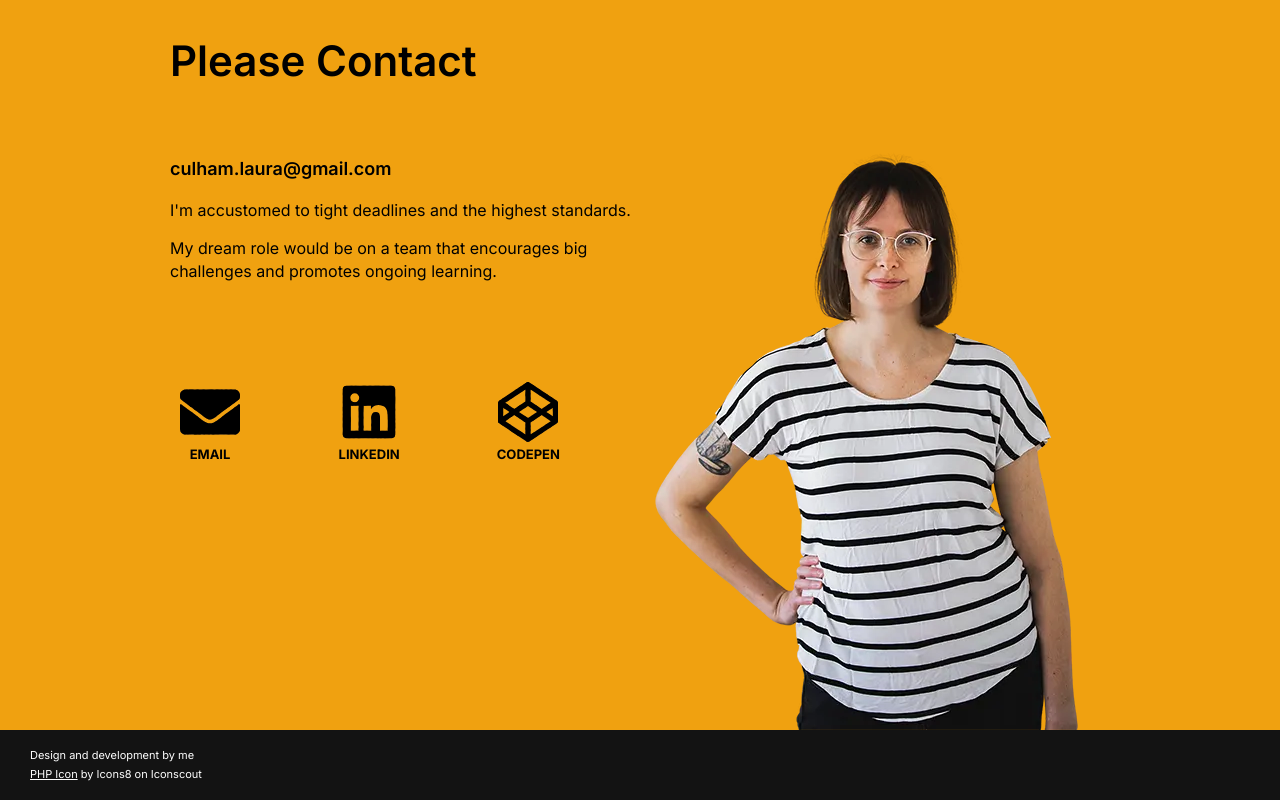
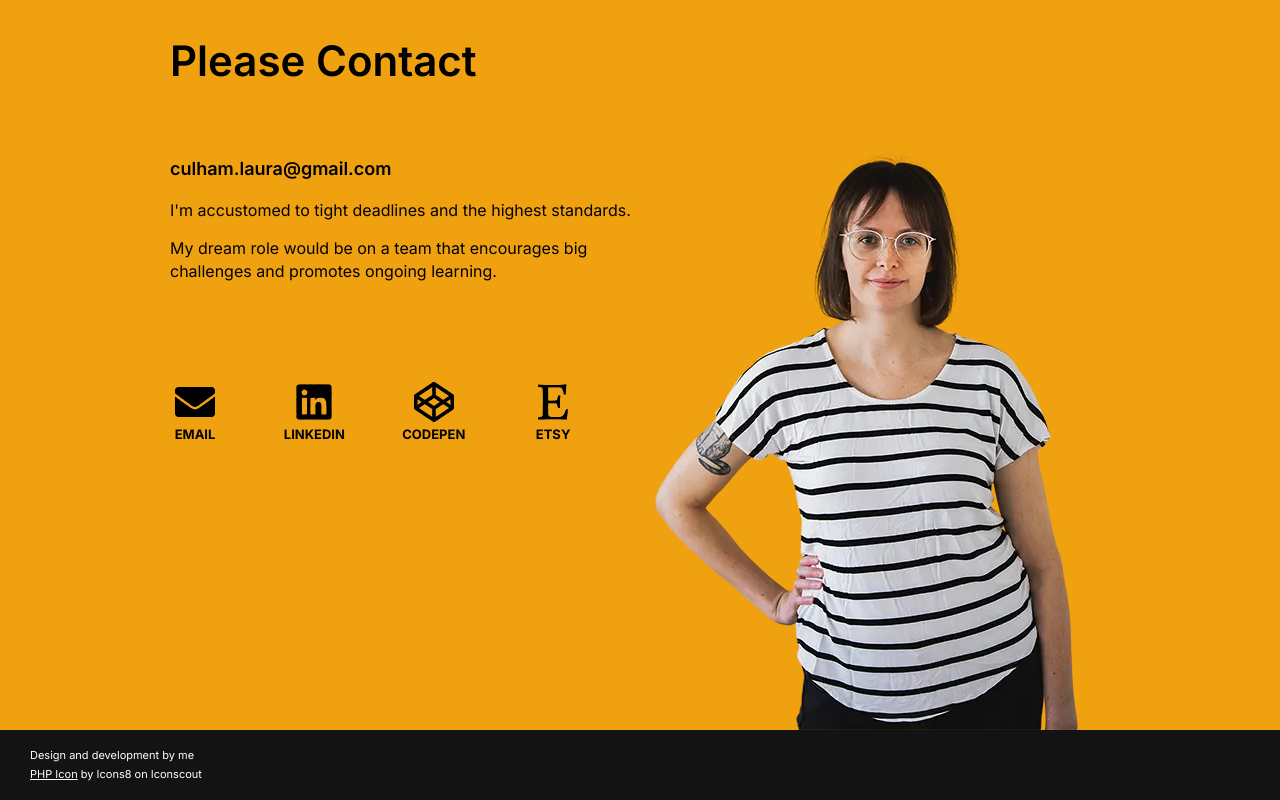
Before and after one commit to LauraSalgado1/Portfolio, a website: page index.html in a window 1280 px wide. Shown: the part 6155-6955 px from the top of the page. Drawn offline with Linux system fonts and the light colour scheme.

Commit message:
add etsy

```diff
--- a/index.html
+++ b/index.html
@@ -1474,7 +1474,7 @@
                 and promotes ongoing&nbsp;learning.
               </p>
 
-              <ul class="no-list-style one-row row-of-three">
+              <ul class="no-list-style one-row row-of-four">
                 <li>
                   <a
                     href="mailto:culham.laura@gmail.com"
@@ -1636,6 +1636,62 @@
                     CodePen
                   </a>
                 </li>
+
+                <li>
+                  <a
+                    href="https://www.etsy.com/shop/laurasalgadoart"
+                    class="center-both link-3"
+                    target="_blank"
+                    rel="noreferrer"
+                  >
+                    <div class="contact-svg-box">
+                      <svg
+                        aria-hidden="true"
+                        focusable="false"
+                        xmlns="http://www.w3.org/2000/svg"
+                        viewBox="0 0 384 512"
+                        width="60"
+                        height="60"
+                        class="leopard"
+                      >
+                        <defs>
+                          <pattern
+                            id="leopard4"
+                            patternUnits="userSpaceOnUse"
+                            width="700"
+                            height="700"
+                          >
+                            <image
+                              href="/images/leopard.jpg"
+                              x="0"
+                              y="0"
+                              width="700"
+                              height="700"
+                            />
+                          </pattern>
+                        </defs>
+                        <path
+                          fill="url(#leopard4)"
+                          d="M384 348c-1.75 10.75-13.75 110-15.5 132-117.879-4.299-219.895-4.743-368.5 0v-25.5c45.457-8.948 60.627-8.019 61-35.25 1.793-72.322 3.524-244.143 0-322-1.029-28.46-12.13-26.765-61-36v-25.5c73.886 2.358 255.933 8.551 362.999-3.75-3.5 38.25-7.75 126.5-7.75 126.5H332C320.947 115.665 313.241 68 277.25 68h-137c-10.25 0-10.75 3.5-10.75 9.75V241.5c58 .5 88.5-2.5 88.5-2.5 29.77-.951 27.56-8.502 40.75-65.251h25.75c-4.407 101.351-3.91 61.829-1.75 160.25H257c-9.155-40.086-9.065-61.045-39.501-61.5 0 0-21.5-2-88-2v139c0 26 14.25 38.25 44.25 38.25H263c63.636 0 66.564-24.996 98.751-99.75H384z"
+                        />
+                      </svg>
+
+                      <svg
+                        aria-hidden="true"
+                        focusable="false"
+                        class="black"
+                        xmlns="http://www.w3.org/2000/svg"
+                        viewBox="0 0 384 512"
+                      >
+                        <path
+                          d="M384 348c-1.75 10.75-13.75 110-15.5 132-117.879-4.299-219.895-4.743-368.5 0v-25.5c45.457-8.948 60.627-8.019 61-35.25 1.793-72.322 3.524-244.143 0-322-1.029-28.46-12.13-26.765-61-36v-25.5c73.886 2.358 255.933 8.551 362.999-3.75-3.5 38.25-7.75 126.5-7.75 126.5H332C320.947 115.665 313.241 68 277.25 68h-137c-10.25 0-10.75 3.5-10.75 9.75V241.5c58 .5 88.5-2.5 88.5-2.5 29.77-.951 27.56-8.502 40.75-65.251h25.75c-4.407 101.351-3.91 61.829-1.75 160.25H257c-9.155-40.086-9.065-61.045-39.501-61.5 0 0-21.5-2-88-2v139c0 26 14.25 38.25 44.25 38.25H263c63.636 0 66.564-24.996 98.751-99.75H384z"
+                        />
+                      </svg>
+                    </div>
+                    <!-- contact-svg-box -->
+                    Etsy
+                  </a>
+                </li>
               </ul>
             </div>
             <!-- contact-content -->
@@ -1674,6 +1730,7 @@
       <!-- contact -->
     </main>
     <footer class="site-footer" id="footer">
+      <div>
         <p>Design and development by me</p>
         <p>
           <a
@@ -1684,6 +1741,8 @@
           >
           by Icons8 on Iconscout
         </p>
+      </div>
+      <div></div>
     </footer>
 
     <script src="js/compiled-js/main.min.js"></script>
--- a/sass/_contact.scss
+++ b/sass/_contact.scss
@@ -6,7 +6,7 @@ section.contact {
     margin: 0 auto;
   }
   a {
-    width: 80px;
+    width: 50px;
     text-decoration-color: transparent;
     text-transform: uppercase;
     font-size: 1.3rem;
@@ -28,8 +28,8 @@ section.contact {
   }
   .contact-svg-box {
     position: relative;
-    width: 60px;
-    height: 60px;
+    width: 40px;
+    height: 40px;
     margin-bottom: 5px;
     @include breakpoint(sm) {
       width: 40px;
@@ -41,8 +41,8 @@ section.contact {
       bottom: 0;
       left: 0;
       right: 0;
-      width: 60px;
-      height: 60px;
+      width: 40px;
+      height: 40px;
       &.black {
         fill: $black;
       }
@@ -98,3 +98,9 @@ section.contact {
     }
   }
 }
+
+.contact-content .one-row {
+  @include breakpoint(xs) {
+    grid-gap: 40px;
+  }
+}
```
Also changed, not shown: images/etsy-brands.svg (added), style.css, 1 other file. Lines whose indentation alone changed are shown as unchanged.
